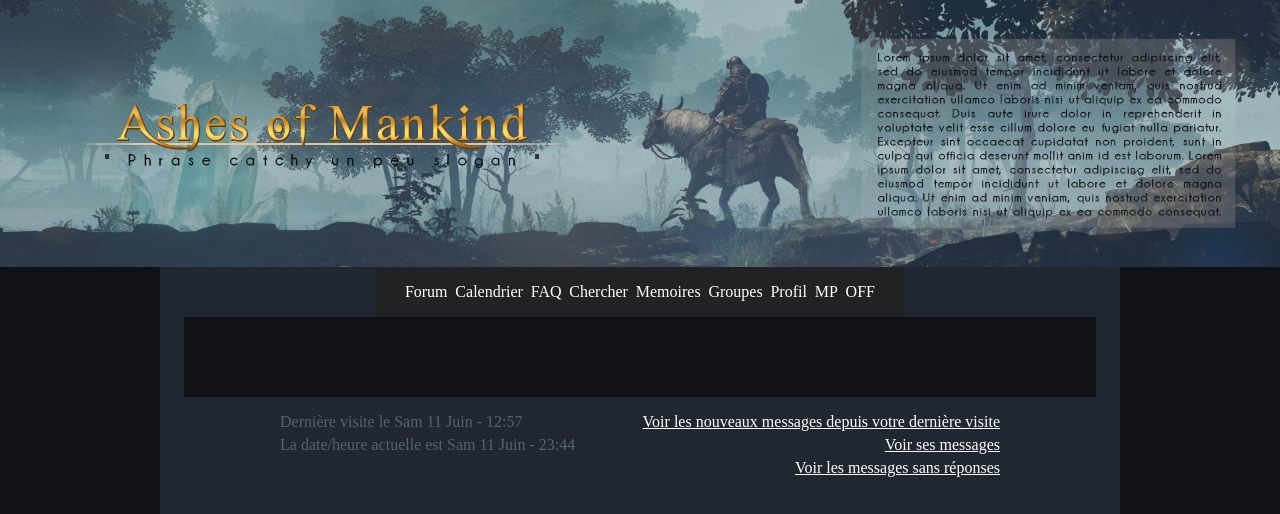
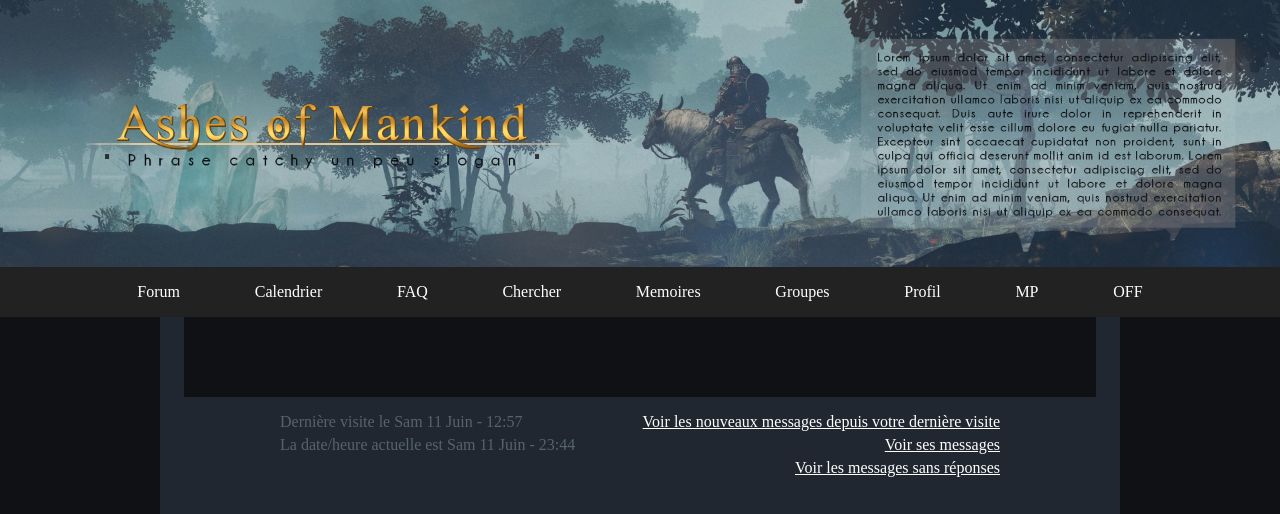
Before and after one commit to TutchGit/Forum-testing, a plain HTML site: page index.html in a window 1280 px wide. Shown: the top 514 px of the page. Drawn offline with Linux system fonts and the light colour scheme.

Commit message:
Change #menu_user size

```diff
--- a/index.html
+++ b/index.html
@@ -11,7 +11,6 @@
     <header>
         <img id="banner" src="image/banner.png" alt="Ashes of Mankind">
     </header>
-    <main>
     <div id="menu_user">
         <ul id="menu_user_list">
             <li class="list_category">Forum</li>
@@ -25,6 +24,7 @@
             <li class="list_category">OFF</li>
         </ul>
     </div>
+    <main>
         <div id="black_block"></div>
         <div id="news">
             <div id="news_time">
--- a/style.css
+++ b/style.css
@@ -37,9 +37,8 @@ ul {
 }
 
 #menu_user {
-    width: 55%;
-    margin: auto;
     background-color: #222222;
+    padding: 0 75px;
 }
 
 #menu_user_list {
```
Lines whose indentation alone changed are shown as unchanged.
